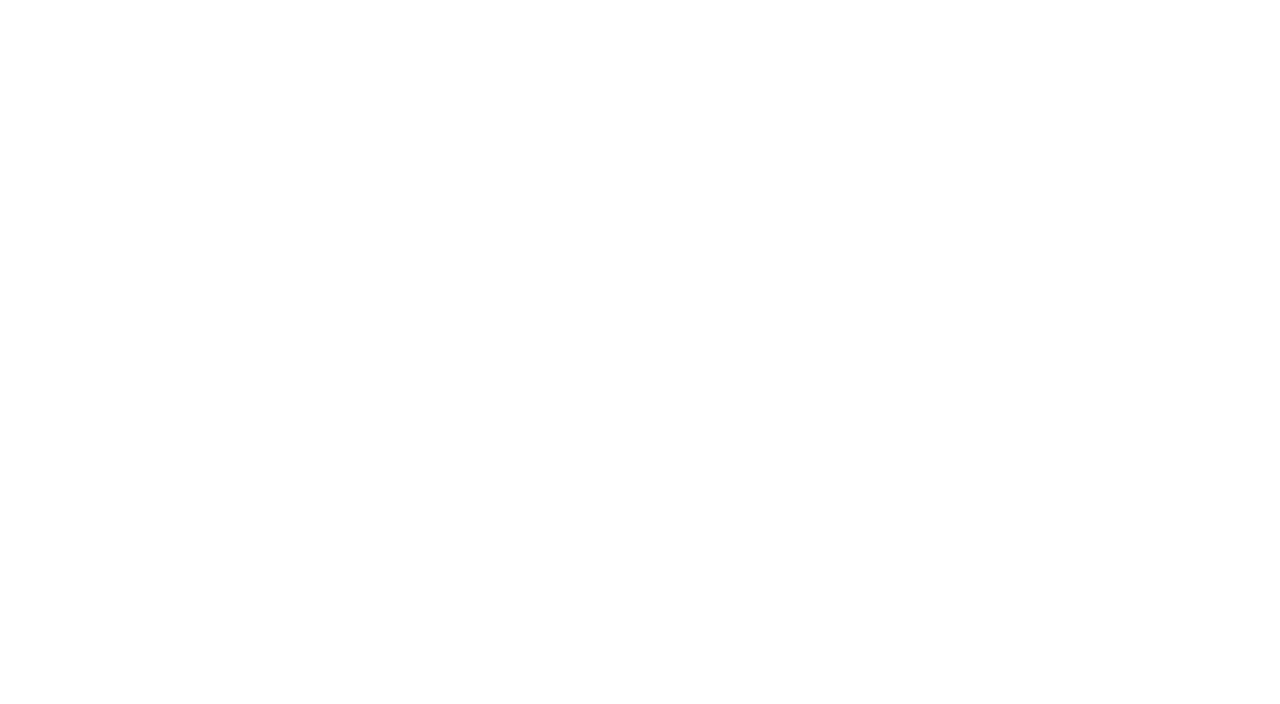
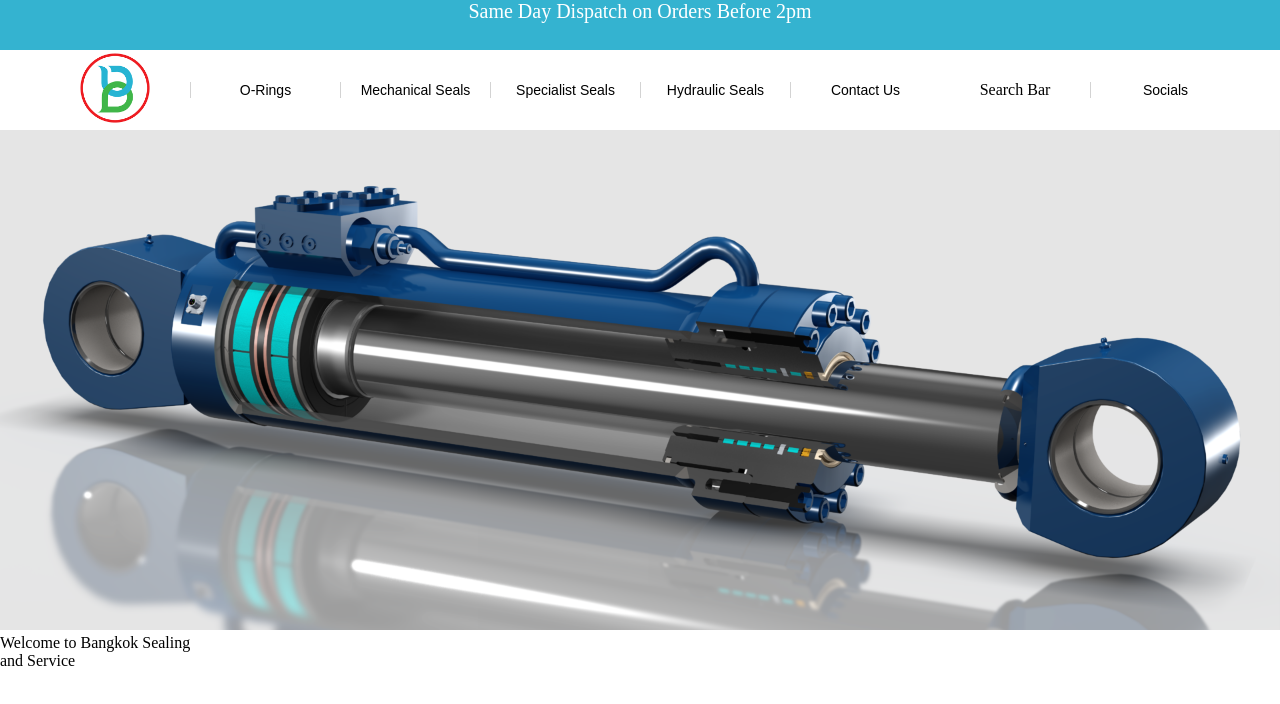
Before and after one commit to slavesword/bss, a plain HTML site: page index.html in a window 1280 px wide. Drawn offline with Linux system fonts and the light colour scheme.

Commit message:
index construction

```diff
--- a/index.html
+++ b/index.html
@@ -11,7 +11,7 @@
         <meta name="author" content="Slaven Vulic">
         <meta name="viewport" content="width=device-width, initial-scale=1.0">
 
-        <link rel="stylesheet" href="css/styles.css">
+        <link rel="stylesheet" href="styles/styles.css">
 
         <title>Bangkok Seals</title>
 
@@ -19,20 +19,83 @@
 
     <body>
 
-        <header class="container">
+        <header>
 
+            <div class="header-stripe">
+                Same Day Dispatch on Orders Before 2pm
+            </div>
+
+            <div class="nav-bar">
+
+                <div class="nav-link-box1">
+
+                    <img src="./images/logo/transparent@0.5x@0.5x.png" alt ="banner">
+
+                </div>
+
+                <div class="nav-link-box">
+
+                    O-Rings
+
+                </div>
+
+                <div class="nav-link-box">
+
+                    Mechanical Seals
+
+                </div>
+
+                <div class="nav-link-box">
+
+                    Specialist Seals
+
+                </div>
+
+                <div class="nav-link-box">
+
+                    Hydraulic Seals
+
+                </div>
+
+                <div class="nav-link-box">
+
+                    Contact Us
+
+                </div>
+
+                <div class="nav-link-box2">
+
+                    Search Bar
+
+                </div>
+
+                <div class="nav-link-box">
+
+                    Socials
+
+                </div>
+
+
+            </div>
 
 
         </header>
 
-        <section class="container">
+        <section>
+
+            <div class="main-banner">
+
+                <img src="./images/header/banner.png" alt ="banner">
+                <div class="welcome-banner">Welcome to Bangkok Sealing <br> and Service</div>
+
+            </div>
 
 
 
 
         </section>
 
-        <section class="container">
+        <section>
 
 
 
--- /dev/null
+++ b/styles/styles.sass
@@ -0,0 +1,67 @@
+html
+  box-sizing: border-box
+  font-size: 16px
+*, *:before, *:after
+  box-sizing: inherit
+body, h1, h2, h3, h4, h5, h6, p, ol, ul
+  font-family: 'Rubik'
+  margin: 0
+  padding: 0
+  font-weight: normal
+ol, ul
+  list-style: none
+img
+  max-width: 100%
+  height: auto
+
+/*bss site
+
+$primary-color-blue: #34B3D0
+$primary-color-green: #4DAE4F
+
+.header-stripe
+  text-align: center
+  background-color: $primary-color-blue
+  color: white
+  height: 50px
+  font-size: 20px
+  padding: 25px 0
+
+.nav-bar
+  display: flex
+  flex-direction: row
+  height: 80px
+  align-items: center
+  justify-content: center
+
+.nav-link-box
+  text-align: center
+  font-family: Arial, Helvetica, sans-serif
+  font-size: 14px
+  width: 150px
+  border-left: 1px solid lightgray
+
+.nav-link-box1
+  text-align: center
+  width: 150px
+  img
+    width: 70px
+    margin: 5px 0
+
+.nav-link-box2
+  text-align: center
+  width: 150px
+
+
+.main-banner
+  height: 500px
+  width: 100%
+  img
+    height: 100%
+    width: 100%
+    object-fit: cover
+
+.welcome-banner
+  background-color: opacify(50%, lightgray)
+  width: 500px
+  height: 250px
```
Also changed, not shown: css/styles.css (deleted), styles/styles.css (added), 1 other file.
